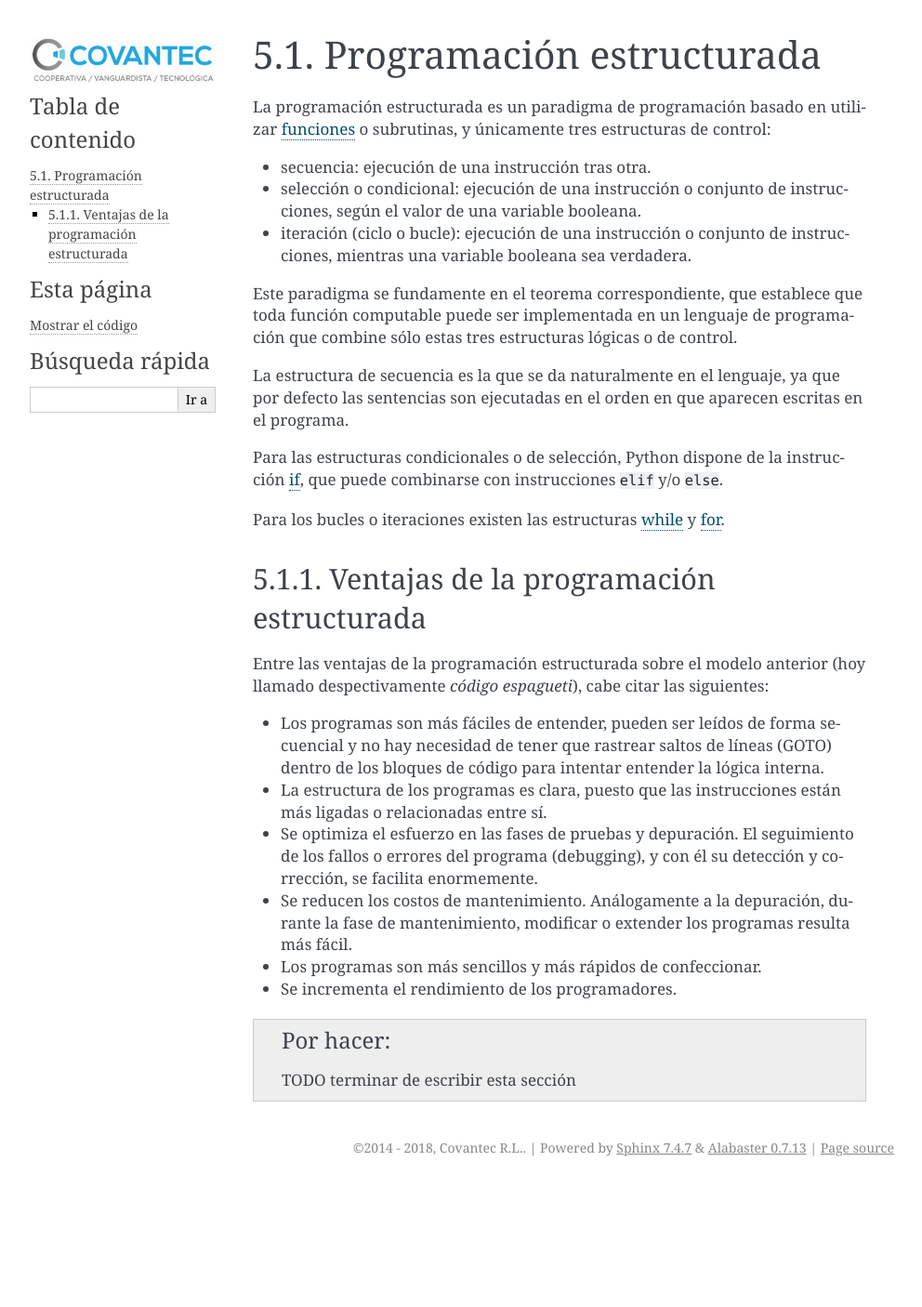
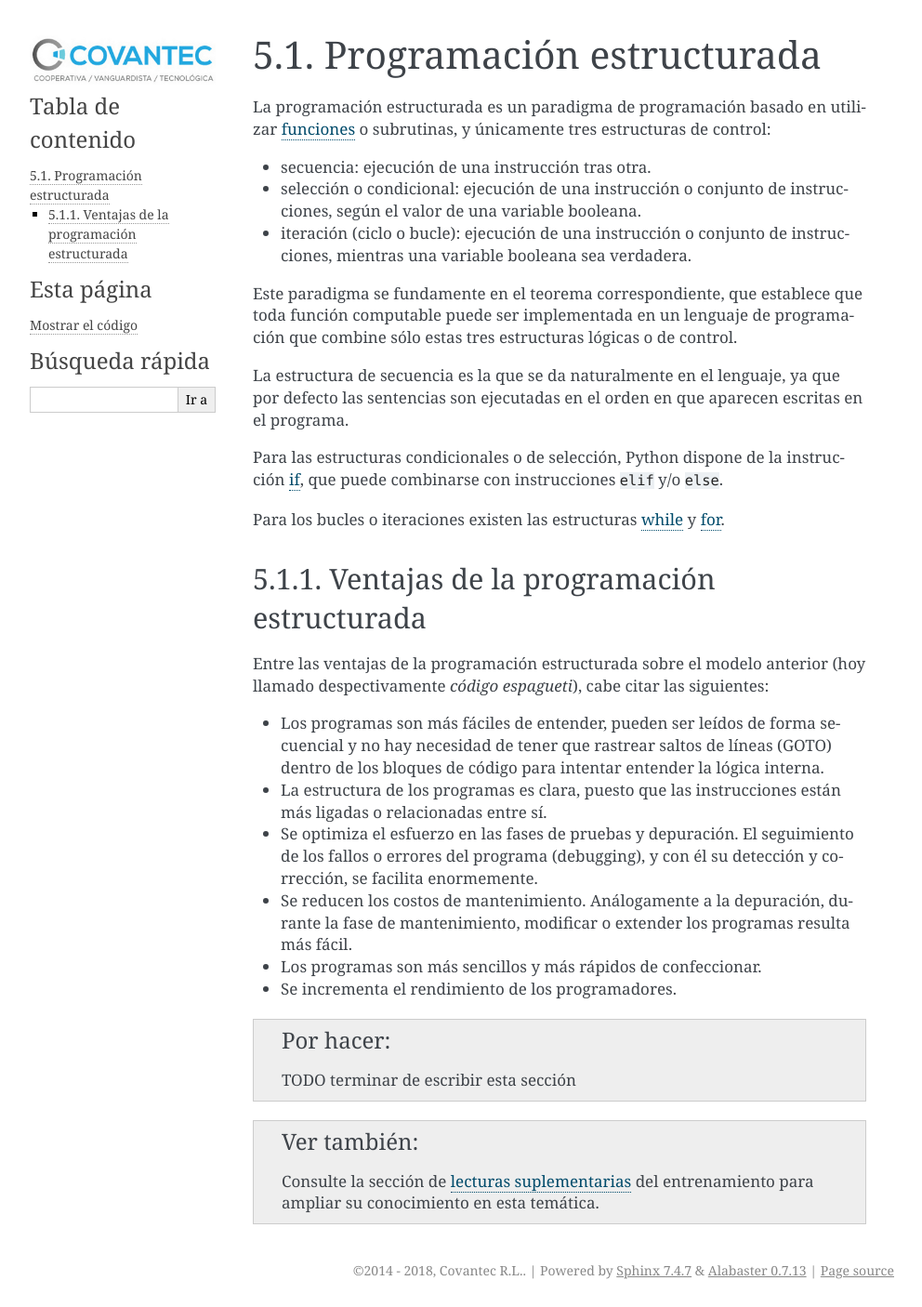
Before and after one commit to macagua/entrenamiento.python_basico, a Sphinx documentation site: the page built from source/leccion5/programacion_estructurada.rst, in a window 1280 px wide. Shown: the whole page at 93% size, without its empty margins (148-1140 px from the left). Built offline with Sphinx 7.4.7, drawn with Linux system fonts in a browser that asks for light colours; before the commit the page ends 1274 px from its top, so only the background shows below that.

Commit message:
Agregue nuevos recursos de las lecciones

```diff
--- a/source/leccion5/programacion_estructurada.rst
+++ b/source/leccion5/programacion_estructurada.rst
@@ -60,6 +60,7 @@ llamado despectivamente *código espagueti*), cabe citar las siguientes:
 .. todo::
     TODO terminar de escribir esta sección
 
-.. _`Reusing code: scripts and modules - Scipy lecture notes`: https://www.pybonacci.org/scipy-lecture-notes-ES/intro/language/reusing_code.html
-.. _`Programación estructurada`: https://es.wikipedia.org/wiki/Programación_estructurada
-.. _`Paseo por la programación estructurada y modular con Python - Rosalía Peña Ros`: http://www.aenui.net/ojs/index.php?journal=revision&page=article&op=viewArticle&path%5B%5D=184
+.. seealso::
+
+    Consulte la sección de :ref:`lecturas suplementarias <lecturas_suplementarias_sesion5>`
+    del entrenamiento para ampliar su conocimiento en esta temática.
--- a/source/leccion8/modulos_python.rst
+++ b/source/leccion8/modulos_python.rst
@@ -9,4 +9,7 @@ Módulos Python
 .. todo::
     TODO escribir esta sección
 
-.. _`Reusing code: scripts and modules - Scipy lecture notes`: https://www.pybonacci.org/scipy-lecture-notes-ES/intro/language/reusing_code.html
+.. seealso::
+
+    Consulte la sección de :ref:`lecturas suplementarias <lecturas_suplementarias_sesion8>`
+    del entrenamiento para ampliar su conocimiento en esta temática.
```
Also changed, not shown: source/leccion4/expresiones_condicional.rst (+1 -9 lines), source/lecturas.rst (+16 -0 lines).
